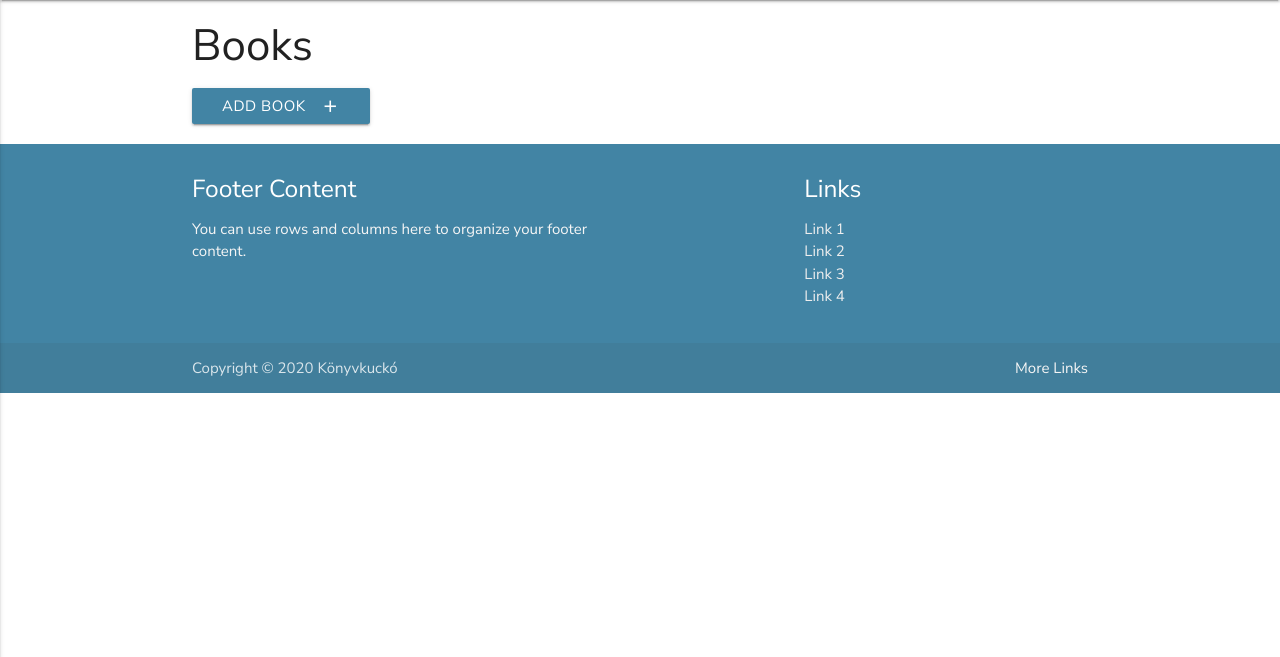
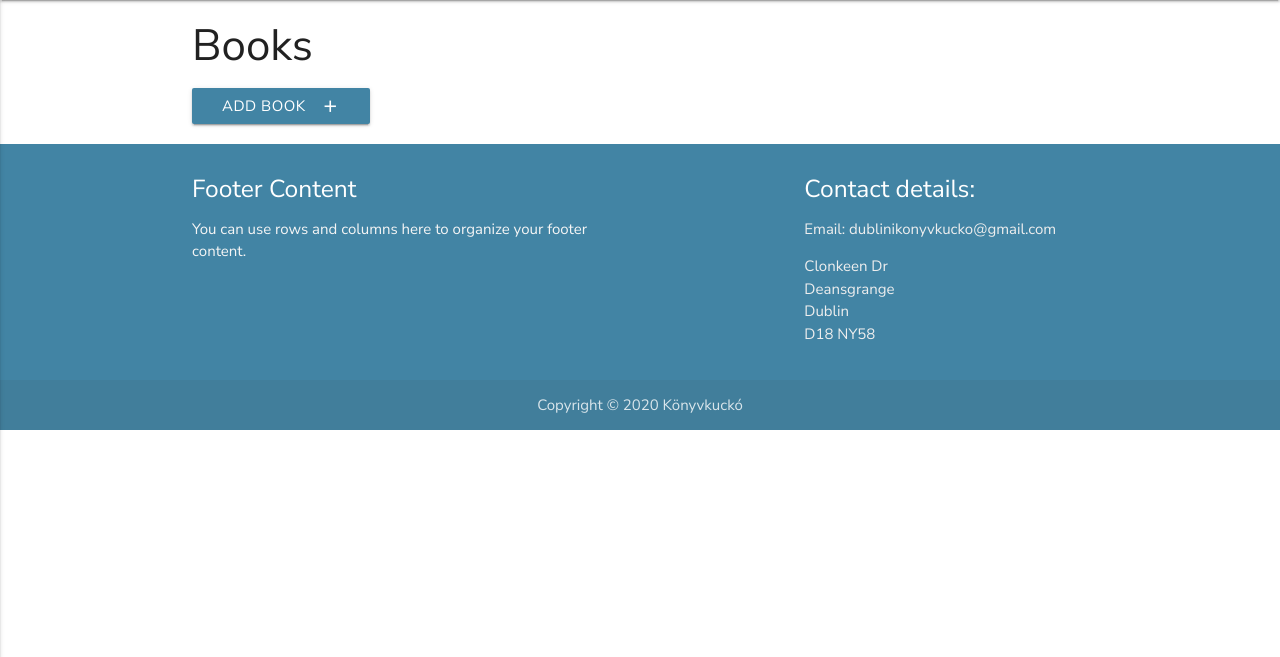
Before and after one commit to taikatta/Milestone3-Konyvkucko, a Flask app: page / in a window 1280 px wide. Shown: the part 64-721 px from the top of the page. Run offline with Flask 2, Linux system fonts and the light colour scheme; data that the repository does not hold is empty; some libraries are stand-ins or nearby versions.

Commit message:
Footer display changed, information added

```diff
--- a/static/css/style.css
+++ b/static/css/style.css
@@ -14,6 +14,10 @@ nav {
 
 .page-footer  {
   background-color: #4284A4;
+}
+
+.footer-copyright div {
+  text-align: center;
 }
 
 .go_back_button {
--- a/templates/base.html
+++ b/templates/base.html
@@ -48,20 +48,15 @@
                         content.</p>
                 </div>
                 <div class="col l4 offset-l2 s12">
-                    <h5 class="white-text">Links</h5>
-                    <ul>
-                        <li><a class="grey-text text-lighten-3" href="#!">Link 1</a></li>
-                        <li><a class="grey-text text-lighten-3" href="#!">Link 2</a></li>
-                        <li><a class="grey-text text-lighten-3" href="#!">Link 3</a></li>
-                        <li><a class="grey-text text-lighten-3" href="#!">Link 4</a></li>
-                    </ul>
+                    <h5 class="white-text">Contact details:</h5>
+                    <p class="grey-text text-lighten-3">Email: dublinikonyvkucko@gmail.com</p>
+                    <p class="grey-text text-lighten-3" href="#!">Clonkeen Dr<br>Deansgrange<br>Dublin<br>D18 NY58</p>
                 </div>
             </div>
         </div>
         <div class="footer-copyright">
             <div class="container">
                 Copyright © 2020 Könyvkuckó
-                <a class="grey-text text-lighten-4 right" href="#!">More Links</a>
             </div>
         </div>
     </footer>
```
